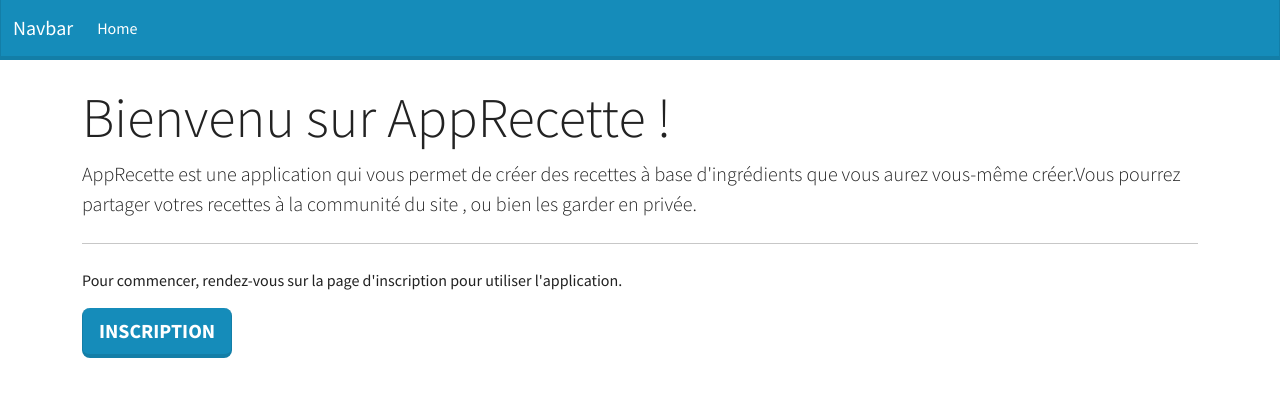
After one commit to weijiangyang/AppRecette, a Symfony app: template templates/home/index.html.twig in a window 1280 px wide. The commit adds this page. Shown: the top 397 px of the page. Run offline with Twig, Linux system fonts and the light colour scheme; the template is opened without the code that fills it, so the values that code supplies are empty; some libraries are stand-ins or nearby versions.

Commit message:
📝Add Home Page

```diff
--- a/templates/base.html.twig
+++ b/templates/base.html.twig
@@ -7,6 +7,9 @@
         {# Run `composer require symfony/webpack-encore-bundle` to start using Symfony UX #}
         {% block stylesheets %}
             {{ encore_entry_link_tags('app') }}
+            <link rel="stylesheet" href="https://bootswatch.com/5/lumen/bootstrap.css">
+            <link rel="stylesheet" href="https://bootswatch.com/5/lumen/_variables.scss">
+            <link rel="stylesheet" href="https://bootswatch.com/5/lumen/_bootswatch.scss">
         {% endblock %}
 
         {% block javascripts %}
@@ -14,6 +17,9 @@
         {% endblock %}
     </head>
     <body>
+        {% block header %}
+            {% include "partials/_header.html.twig" %}
+        {% endblock %}
         {% block body %}{% endblock %}
     </body>
 </html>
--- /dev/null
+++ b/templates/home/index.html.twig
@@ -0,0 +1,20 @@
+{% extends 'base.html.twig' %}
+
+{% block title %}AppRecette - Accueil{% endblock %}
+
+{% block body %}
+    <div class="container" >
+        <div class="jumbotron mt-4">
+            <h1 class="display-4">Bienvenu sur AppRecette ! </h1>
+
+            <p class="lead">AppRecette est une application qui vous permet de créer des recettes à base d'ingrédients que vous aurez vous-même créer.Vous pourrez partager votres recettes à la communité du site , ou bien les garder en privée. </p>
+            <hr class="my-4">
+            <p>Pour commencer, rendez-vous sur la page d'inscription pour utiliser l'application. </p>
+            <p class="lead">
+                <a class="btn btn-primary btn-lg" href="#" role="button">Inscription</a>
+            </p>
+        </div>
+    </div>
+
+
+{% endblock %}
--- /dev/null
+++ b/templates/partials/_header.html.twig
@@ -0,0 +1,20 @@
+<nav class="navbar navbar-expand-lg navbar-dark bg-primary">
+    <div class="container-fluid">
+        <a class="navbar-brand" href="#">Navbar</a>
+        <button class="navbar-toggler" type="button" data-bs-toggle="collapse" data-bs-target="#navbarColor01" aria-controls="navbarColor01" aria-expanded="false" aria-label="Toggle navigation">
+            <span class="navbar-toggler-icon"></span>
+        </button>
+        <div class="collapse navbar-collapse" id="navbarColor01">
+            <ul class="navbar-nav me-auto">
+                <li class="nav-item">
+                    <a class="nav-link active" href="#">Home
+                        <span class="visually-hidden">(current)</span>
+                    </a>
+                </li>
+
+
+            </ul>
+
+        </div>
+    </div>
+</nav>
```
Also changed, not shown: src/Controller/HomeController.php (added, +18 -0 lines).
